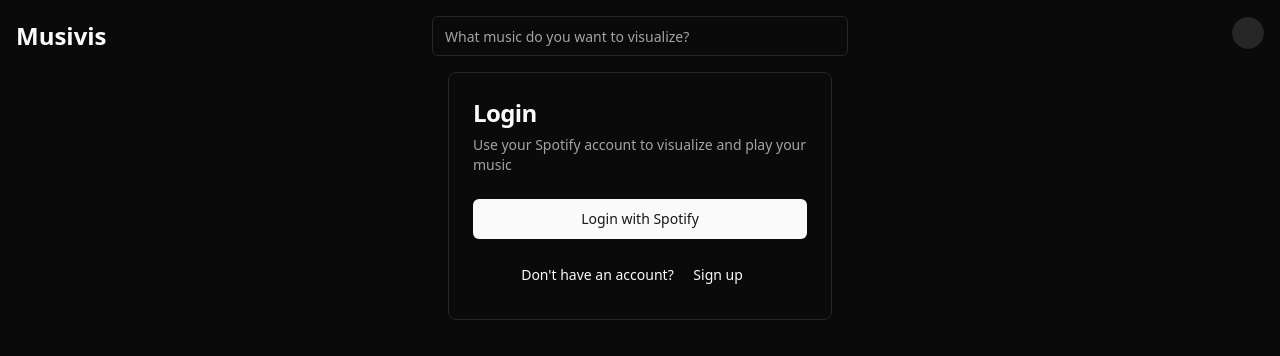
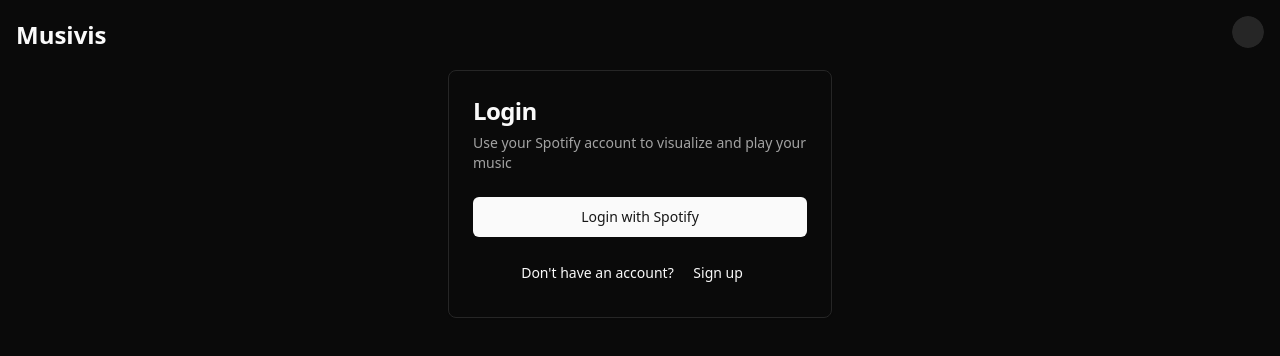
Before and after one commit to JobSavelsberg/musivis, a React (Vite) app in the folder musivis-webclient/: page /login in a window 1280 px wide. Shown: the top 356 px of the page. Built offline with nearby package versions, Linux system fonts and the light colour scheme; no server answers.

Commit message:
Hide search bar when not logged in

```diff
--- a/musivis-webclient/src/app.tsx
+++ b/musivis-webclient/src/app.tsx
@@ -23,7 +23,7 @@
 };
 
 function App() {
-    const { logout, user } = useContext(AuthContext);
+    const { logout, user, isLoggedIn } = useContext(AuthContext);
     const [search, setSearch] = useState("");
     const { setTracks } = useSpotifyTracksStore();
     const debouncedSearch = useDebounce(search, 150);
@@ -44,18 +44,20 @@
                 setTracks(result.tracks.items as PlayableTrack[]);
             });
         }
-    }, [debouncedSearch]);
+    }, [debouncedSearch, setTracks]);
 
     return (
         <div className="flex flex-col h-screen px-4 pt-4 pb-2">
             <header className="grid grid-cols-3 items-center">
                 <h1 className="font-bold text-2xl grow">Musivis</h1>
-                {user && (
-                    <Input
-                        placeholder="What music do you want to visualize?"
-                        onChange={(event) => setSearch(event.target.value)}
-                    />
-                )}
+                <div>
+                    {isLoggedIn && (
+                        <Input
+                            placeholder="What music do you want to visualize?"
+                            onChange={(event) => setSearch(event.target.value)}
+                        />
+                    )}
+                </div>
                 <div className="justify-self-end">
                     <Profile user={user} onLogOut={logout} />
                 </div>
```
